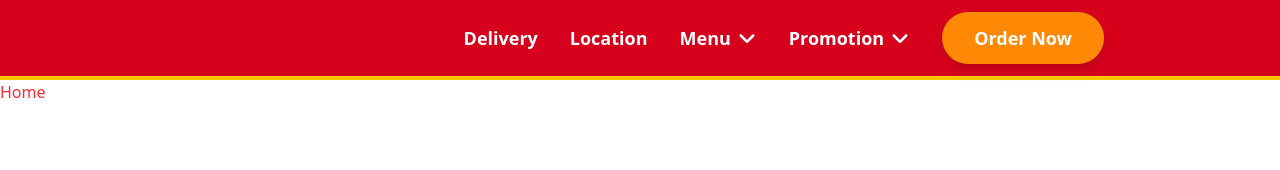
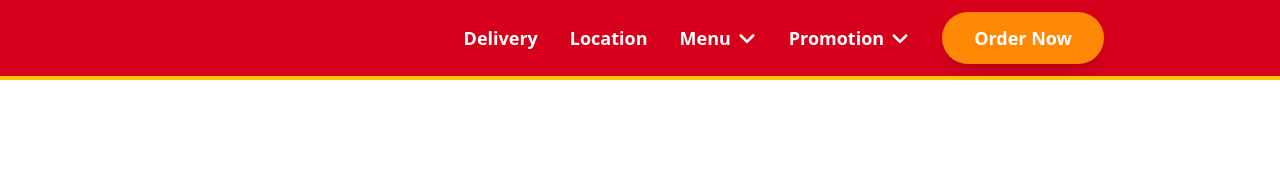
Before and after one commit to AdieDev0/Jollibee---static, a React (Vite) app in the folder jollibee/: page / in a window 1280 px wide. Shown: the top 170 px of the page. Built offline with nearby package versions, Linux system fonts and the light colour scheme.

Commit message:
refactor: remove text from Home component for future content updates

```diff
--- a/jollibee/src/components/Home.jsx
+++ b/jollibee/src/components/Home.jsx
@@ -2,7 +2,9 @@ import React from 'react'
 
 const Home = () => {
   return (
-    <div className='text-red-500'>Home</div>
+    <div>
+
+    </div>
   )
 }
 
```
